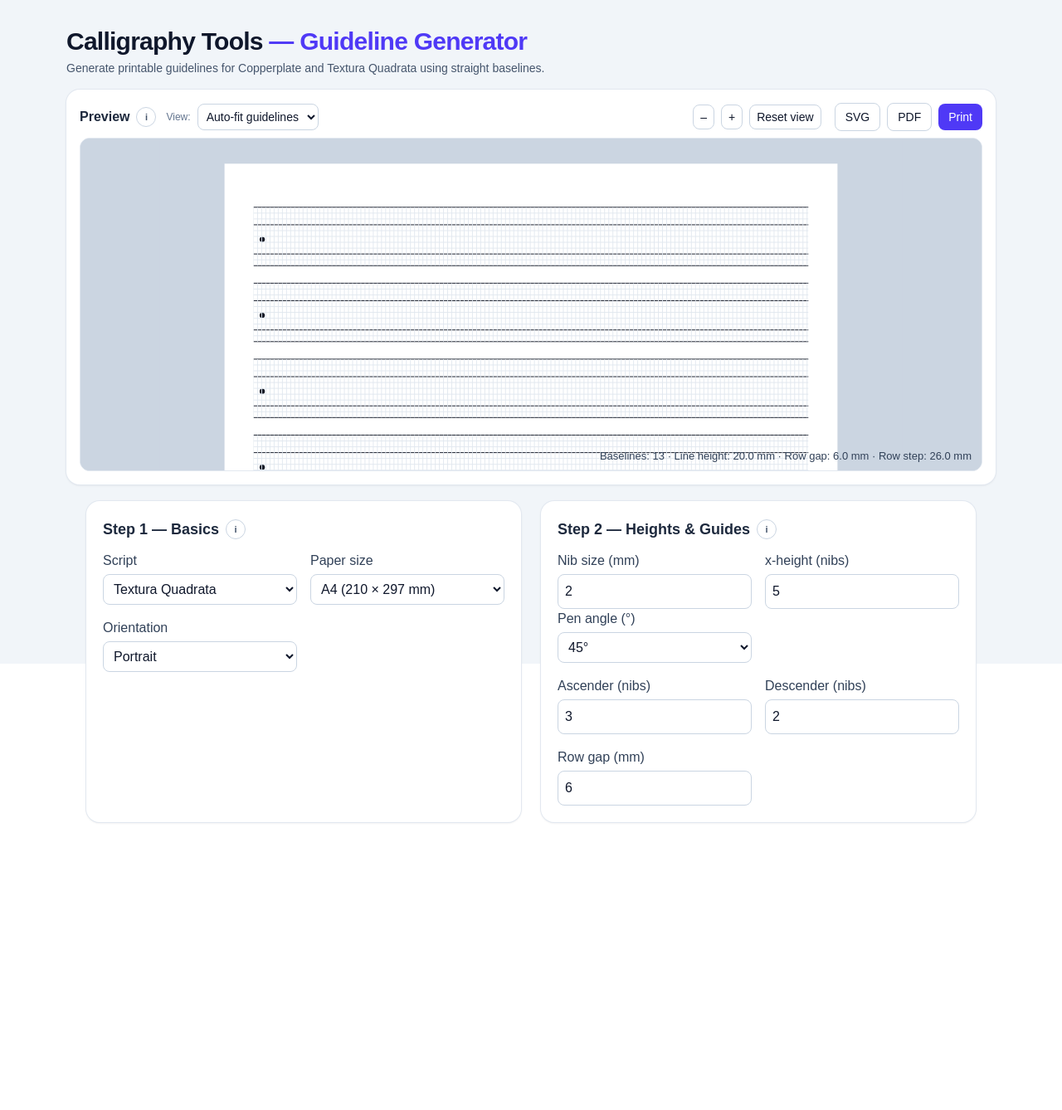
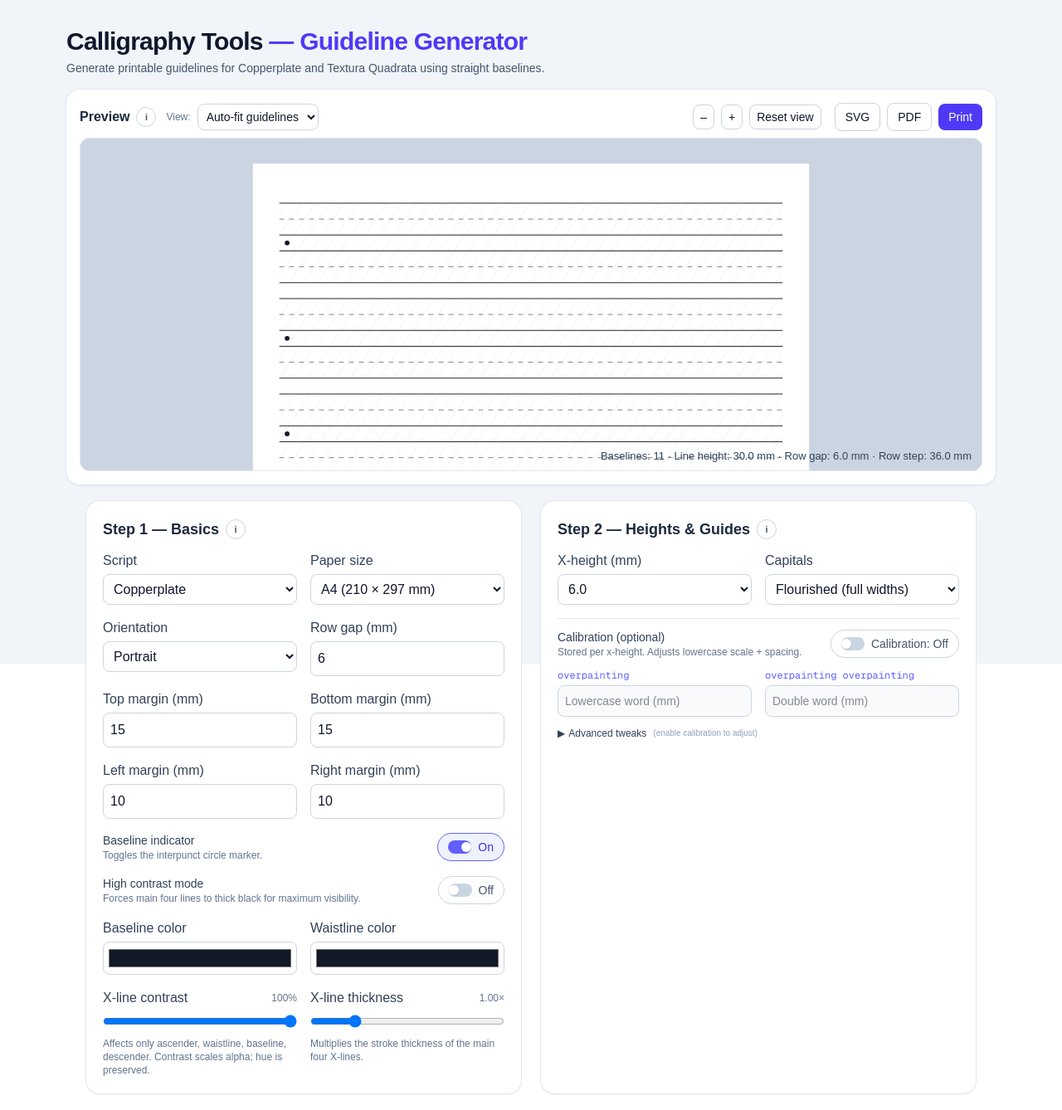
Before and after one commit to mashw/calligraphy-tools, a Next.js app: page /guidelines in a window 1280 px wide. Shown: the whole page at 83% size. Before the commit the page ends 1011 px from the top, so only its background shows below. Built offline with nearby package versions, Linux system fonts and the light colour scheme.

Commit message:
Guidelines: add baseline colors, contrast, thickness, and high-contrast toggle

```diff
--- a/src/app/guidelines/page.tsx
+++ b/src/app/guidelines/page.tsx
@@ -26,6 +26,8 @@ const X_OPTIONS = Array.from({ length: (10 - 2) / 0.5 + 1 }, (_, i) => 2 + i * 0
 
 const CAL_STORAGE_KEY_PREFIX = 'ct_guidelines_calibration_v2_xh_';
 const keyForXHeight = (x: number) => `${CAL_STORAGE_KEY_PREFIX}${x.toFixed(1)}`;
+
+
 
 function buildPageSlantLines(opts: {
   boxW: number;
@@ -338,6 +340,15 @@ export default function GuidelinesPage() {
   const [paper, setPaper] = useState<PaperId>('A4');
   const [orientation, setOrientation] = useState<Orientation>(PAPERS_MM.A4.defaultOrientation);
   const [view, setView] = useState<ViewMode>('autofit');
+
+  const [showBaselineIndicator, setShowBaselineIndicator] = useState(true);
+  const [baselineColor, setBaselineColor] = useState('#111827');
+  const [waistlineColor, setWaistlineColor] = useState('#111827');
+  const [xLineContrast, setXLineContrast] = useState(1);
+  const [xLineThickness, setXLineThickness] = useState(1); // multiplier
+  const [highContrastMode, setHighContrastMode] = useState(false);
+
+
   const midY = (a: Pt[], b: Pt[]) => (a[0].y + b[0].y) / 2;
 
   function stripFirstAndLastTicks(guideSet: any) {
@@ -351,6 +362,37 @@ export default function GuidelinesPage() {
     };
   }
 
+  function hexToRgba(hex: string, alpha: number) {
+    const h = hex.replace('#', '').trim();
+    const full = h.length === 3 ? h.split('').map(c => c + c).join('') : h;
+    if (full.length !== 6) return `rgba(0,0,0,${alpha})`;
+
+    const r = parseInt(full.slice(0, 2), 16);
+    const g = parseInt(full.slice(2, 4), 16);
+    const b = parseInt(full.slice(4, 6), 16);
+    const a = Math.max(0, Math.min(1, alpha));
+    return `rgba(${r},${g},${b},${a})`;
+  }
+
+  // Derive main four guide colors (contrast scales alpha; hue preserved)
+  const baseAlpha = Math.max(0, Math.min(1, xLineContrast));
+  const alpha = highContrastMode ? 1 : baseAlpha;
+
+  const effectiveBaselineHex = highContrastMode ? '#111827' : baselineColor;
+  const effectiveWaistHex = highContrastMode ? '#111827' : waistlineColor;
+
+  const ascColor = hexToRgba('#111827', alpha);
+  const descColor = hexToRgba('#111827', alpha);
+  const baseColor = hexToRgba(effectiveBaselineHex, alpha);
+  const waistColor = hexToRgba(effectiveWaistHex, alpha);
+
+  const xLineThicknessScale = highContrastMode ? 1.8 : xLineThickness;
+
+
+
+
+
+
 
 
   // “next whole 0.5” in the direction of travel
@@ -361,7 +403,8 @@ export default function GuidelinesPage() {
     return next2 / 2;
   };
 
-  const [script, setScript] = useState<ScriptId>('TexturaQuadrata');
+  const [script, setScript] = useState<ScriptId>('Copperplate');
+
 
   const [xHeightMM, setXHeightMM] = useState(6);
   const [capStyle, setCapStyle] = useState<'simple' | 'flourished'>('flourished');
@@ -531,15 +574,28 @@ export default function GuidelinesPage() {
 
   const guideTemplate = script === 'Copperplate' ? 'copperplate' : 'blackletter';
 
+  const [marginTopMM, setMarginTopMM] = useState(15);
+  const [marginBottomMM, setMarginBottomMM] = useState(15);
+  const [marginLeftMM, setMarginLeftMM] = useState(10);
+  const [marginRightMM, setMarginRightMM] = useState(10);
+
   const margins = useMemo(
     () => ({
-      top: 15,
-      bottom:  15,
-      left: 10,
-      right: 10,
+      top: marginTopMM,
+      bottom: marginBottomMM,
+      left: marginLeftMM,
+      right: marginRightMM,
     }),
-    [],
+    [marginTopMM, marginBottomMM, marginLeftMM, marginRightMM],
   );
+
+
+
+
+
+
+
+
 
   const lineHeight = ascMM + xMM + descMM;
   const rowStepMM = lineHeight + rowGapMM;
@@ -940,12 +996,14 @@ if (view === 'autofit') {
                   const interpunctY = (waistY + baseY) / 2;
                   return (
                     <g key={`guide-${index}`}>
+                      {showBaselineIndicator && (
                         <circle
                           cx={interpunctX}
                           cy={interpunctY}
                           r={0.9}
-                        fill="#111827"
-                      />                        {script === 'Copperplate' && (
+                          fill={baseColor}
+                        />
+                      )}                    {script === 'Copperplate' && (
                         <>
                           {/* Extra reference lines */}
                           <line
@@ -974,16 +1032,19 @@ if (view === 'autofit') {
                       <GuideOverlay
                         guideSet={guideSet}
                         style={{
-                            thin: swBold,
-                            bold: swBold,
+                          thin: swBold * xLineThicknessScale,
+                          bold: swBold * xLineThicknessScale,
                           colors: {
-                              thin: '#111827',
-                              bold: '#111827',
+                            asc: ascColor,
+                            waist: waistColor,
+                            base: baseColor,
+                            desc: descColor,
                             tick: script === 'Copperplate' ? 'transparent' : '#e2e8f0',
                             frame: 'transparent',
                           },
                         }}
                       />
+
                     </g>
                   );
                 })}
@@ -1046,6 +1107,177 @@ if (view === 'autofit') {
                 <option value="landscape">Landscape</option>
               </select>
             </div>
+
+            <div>
+              <label className="font-medium text-slate-700">Row gap (mm)</label>
+              <input
+                type="number"
+                step="0.1"
+                min="0"
+                className="mt-1 w-full p-2 rounded-lg border border-slate-300"
+                value={rowGapMM}
+                onChange={(e) => setRowGapMM(parseFloat(e.target.value || '0') || 0)}
+              />
+            </div>
+            <div>
+              <label className="font-medium text-slate-700">Top margin (mm)</label>
+              <input
+                type="number"
+                step="0.5"
+                min="0"
+                className="mt-1 w-full p-2 rounded-lg border border-slate-300"
+                value={marginTopMM}
+                onChange={(e) => setMarginTopMM(parseFloat(e.target.value || '0') || 0)}
+              />
+            </div>
+
+            <div>
+              <label className="font-medium text-slate-700">Bottom margin (mm)</label>
+              <input
+                type="number"
+                step="0.5"
+                min="0"
+                className="mt-1 w-full p-2 rounded-lg border border-slate-300"
+                value={marginBottomMM}
+                onChange={(e) => setMarginBottomMM(parseFloat(e.target.value || '0') || 0)}
+              />
+            </div>
+
+            <div>
+              <label className="font-medium text-slate-700">Left margin (mm)</label>
+              <input
+                type="number"
+                step="0.5"
+                min="0"
+                className="mt-1 w-full p-2 rounded-lg border border-slate-300"
+                value={marginLeftMM}
+                onChange={(e) => setMarginLeftMM(parseFloat(e.target.value || '0') || 0)}
+              />
+            </div>
+
+            <div>
+              <label className="font-medium text-slate-700">Right margin (mm)</label>
+              <input
+                type="number"
+                step="0.5"
+                min="0"
+                className="mt-1 w-full p-2 rounded-lg border border-slate-300"
+                value={marginRightMM}
+                onChange={(e) => setMarginRightMM(parseFloat(e.target.value || '0') || 0)}
+              />
+            </div>
+            <div className="sm:col-span-2">
+              <div className="flex items-center justify-between gap-3">
+                <div>
+                  <div className="text-sm font-medium text-slate-700">Baseline indicator</div>
+                  <p className="text-xs text-slate-500">Toggles the interpunct circle marker.</p>
+                </div>
+                <button
+                  type="button"
+                  onMouseDown={(e) => e.preventDefault()}
+                  onClick={() => setShowBaselineIndicator(v => !v)}
+                  className={`inline-flex items-center px-3 py-1.5 text-sm rounded-full border transition select-none
+        ${showBaselineIndicator ? 'border-indigo-500 bg-indigo-50 text-indigo-700' : 'border-slate-300 bg-white text-slate-600 hover:bg-slate-50'}`}
+                >
+                  <span className={`mr-2 inline-flex h-4 w-7 items-center rounded-full transition ${showBaselineIndicator ? 'bg-indigo-500 justify-end' : 'bg-slate-300 justify-start'}`}>
+                    <span className="h-3 w-3 rounded-full bg-white shadow" />
+                  </span>
+                  {showBaselineIndicator ? 'On' : 'Off'}
+                </button>
+              </div>
+            </div>
+            <div className="sm:col-span-2">
+              <div className="flex items-center justify-between gap-3">
+                <div>
+                  <div className="text-sm font-medium text-slate-700">High contrast mode</div>
+                  <p className="text-xs text-slate-500">Forces main four lines to thick black for maximum visibility.</p>
+                </div>
+                <button
+                  type="button"
+                  onMouseDown={(e) => e.preventDefault()}
+                  onClick={() => setHighContrastMode(v => !v)}
+                  className={`inline-flex items-center px-3 py-1.5 text-sm rounded-full border transition select-none
+        ${highContrastMode ? 'border-indigo-500 bg-indigo-50 text-indigo-700' : 'border-slate-300 bg-white text-slate-600 hover:bg-slate-50'}`}
+                >
+                  <span className={`mr-2 inline-flex h-4 w-7 items-center rounded-full transition ${highContrastMode ? 'bg-indigo-500 justify-end' : 'bg-slate-300 justify-start'}`}>
+                    <span className="h-3 w-3 rounded-full bg-white shadow" />
+                  </span>
+                  {highContrastMode ? 'On' : 'Off'}
+                </button>
+              </div>
+            </div>
+
+            <div>
+              <label className="font-medium text-slate-700">Baseline color</label>
+              <input
+                type="color"
+                className="mt-1 w-full h-10 p-1 rounded-lg border border-slate-300 bg-white"
+                value={baselineColor}
+                onChange={(e) => {
+                  setBaselineColor(e.target.value);
+                  setHighContrastMode(false);
+                }}
+              />
+            </div>
+
+            <div>
+              <label className="font-medium text-slate-700">Waistline color</label>
+              <input
+                type="color"
+                className="mt-1 w-full h-10 p-1 rounded-lg border border-slate-300 bg-white"
+                value={waistlineColor}
+                onChange={(e) => {
+                  setWaistlineColor(e.target.value);
+                  setHighContrastMode(false);
+                }}
+              />
+            </div>
+            <div className="sm:col-span-2 grid grid-cols-1 sm:grid-cols-2 gap-4">
+              {/* X-line contrast */}
+              <div>
+                <div className="flex items-center justify-between">
+                  <label className="font-medium text-slate-700">X-line contrast</label>
+                  <span className="text-xs text-slate-500">{Math.round((highContrastMode ? 1 : xLineContrast) * 100)}%</span>
+                </div>
+                <input
+                  type="range"
+                  min="0"
+                  max="1"
+                  step="0.01"
+                  className="mt-2 w-full"
+                  value={highContrastMode ? 1 : xLineContrast}
+                  onChange={(e) => setXLineContrast(parseFloat(e.target.value))}
+                  disabled={highContrastMode}
+                />
+                <p className="mt-1 text-xs text-slate-500">
+                  Affects only ascender, waistline, baseline, descender. Contrast scales alpha; hue is preserved.
+                </p>
+              </div>
+
+              {/* X-line thickness */}
+              <div>
+                <div className="flex items-center justify-between">
+                  <label className="font-medium text-slate-700">X-line thickness</label>
+                  <span className="text-xs text-slate-500">{(highContrastMode ? 1.8 : xLineThickness).toFixed(2)}×</span>
+                </div>
+                <input
+                  type="range"
+                  min="0.6"
+                  max="2.5"
+                  step="0.05"
+                  className="mt-2 w-full"
+                  value={highContrastMode ? 1.8 : xLineThickness}
+                  onChange={(e) => setXLineThickness(parseFloat(e.target.value))}
+                  disabled={highContrastMode}
+                />
+                <p className="mt-1 text-xs text-slate-500">
+                  Multiplies the stroke thickness of the main four X-lines.
+                </p>
+              </div>
+            </div>
+
+
+
           </div>
         </div>
 
@@ -1089,17 +1321,6 @@ if (view === 'autofit') {
                     <option value="flourished">Flourished (full widths)</option>
                   </select>
                   {useCalibration && <p className="mt-1 text-[11px] text-slate-400">Disabled while calibration is enabled.</p>}
-                </div>
-                <div>
-                  <label className="font-medium text-slate-700">Row gap (mm)</label>
-                  <input
-                    type="number"
-                    step="0.1"
-                    min="0"
-                    className="mt-1 w-full p-2 rounded-lg border border-slate-300"
-                    value={rowGapMM}
-                    onChange={(e) => setRowGapMM(parseFloat(e.target.value || '0') || 0)}
-                  />
                 </div>
               </div>
 
--- a/src/components/preview/GuideOverlay.tsx
+++ b/src/components/preview/GuideOverlay.tsx
@@ -12,10 +12,15 @@ type GuideOverlayProps = {
     colors?: {
       thin?: string;
       bold?: string;
+      asc?: string;
+      waist?: string;
+      base?: string;
+      desc?: string;
       accent?: string;
       tick?: string;
       frame?: string;
     };
+
   };
   interactive?: {
     onGuidePointerDown?: (
@@ -43,12 +48,14 @@ export default function GuideOverlay({
   const hitStrokeWidth =
     interactive?.hitStrokeWidthMM ?? Math.max(8, style.bold * 8);
 
-  const guidePaths = [
-    { key: 'asc', pts: guideSet.ascLine, stroke: colors.thin, width: style.thin },
-    { key: 'waist', pts: guideSet.waistLine, stroke: colors.bold, width: style.bold },
-    { key: 'base', pts: guideSet.baseLine, stroke: colors.bold, width: style.bold },
-    { key: 'desc', pts: guideSet.descLine, stroke: colors.thin, width: style.thin },
-  ];
+    const guidePaths = [
+      { key: 'asc', pts: guideSet.ascLine, stroke: colors.asc ?? colors.thin, width: style.thin },
+      { key: 'waist', pts: guideSet.waistLine, stroke: colors.waist ?? colors.bold, width: style.bold },
+      { key: 'base', pts: guideSet.baseLine, stroke: colors.base ?? colors.bold, width: style.bold },
+      { key: 'desc', pts: guideSet.descLine, stroke: colors.desc ?? colors.thin, width: style.thin },
+    ];
+
+
 
   return (
     <g>
```
Lines whose indentation alone changed are shown as unchanged.
